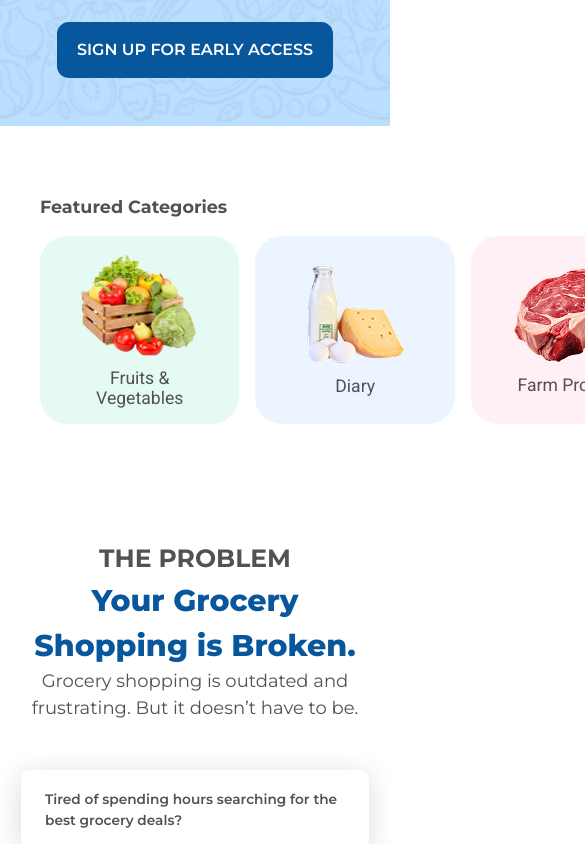
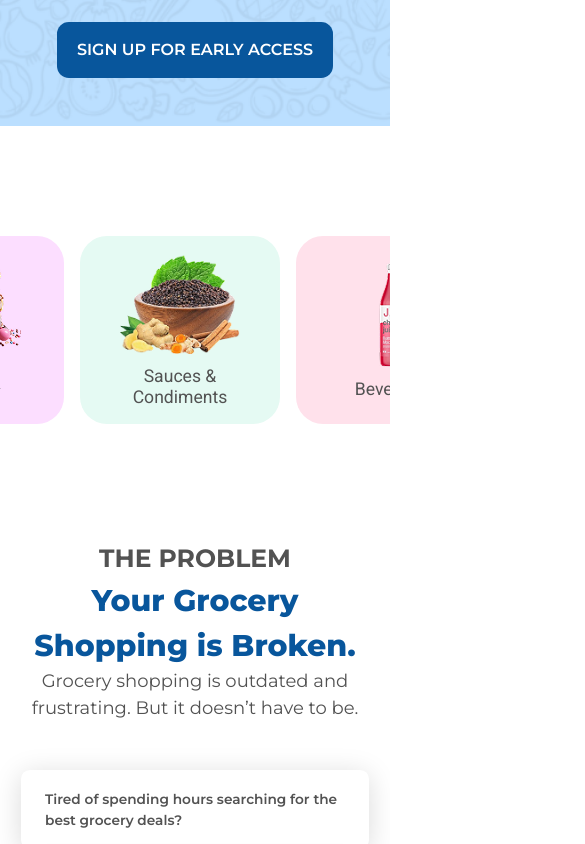
Before and after one commit to timiebi/shopquickC, a Next.js app: page / in a window 390 px wide. Shown: the part 960-1804 px from the top of the page, 585 px wide, since content can reach past the window. Built offline with nearby package versions, Linux system fonts and the light colour scheme; no server answers.

Commit message:
ui adjustment

```diff
--- a/src/app/contact/page.tsx
+++ b/src/app/contact/page.tsx
@@ -4,7 +4,7 @@
    return (
       <main className="relative ">
          <div className="bg-[url('/assets/herobg.png')] bg-cover bg-center h-[391px] md:h-[669px] md:w-auto w-full relative">
-            <div className="max-w-[1400px] m-auto pt-[2rem] md:pt-[4rem]">
+            <div className="max-w-[1400px] m-auto pt-[5rem] md:pt-[4rem]">
                <div className="flex md:flex-row flex-col items-center justify-center gap-[2rem]">
                   <div>
                      <h1 className="text-[40px] md:text-[4rem] max-w-[348px] md:text-left text-center m-auto md:max-w-[1058px] text-[#08569C] font-[700] leading-[50px] mb-[2rem]">
@@ -21,7 +21,7 @@
             </div>
          </div>
          <section className="md:h-[600px] h-[520px]">
-            <div className="max-w-[350px] md:max-w-[600px] w-full rounded-[18px] border-[#525252] border-3 md:border-5 max-h-[646px] md:max-h-[581px] py-[1rem] px-[20px] md:px-[50px] absolute top-[20rem] md:top-[23rem] md:left-50 bg-white left-1/2 -translate-x-1/2  md:translate-x-0">
+            <div className="max-w-[350px] md:max-w-[600px] w-full rounded-[18px] border-[#525252] border-3 md:border-5 max-h-[646px] md:max-h-[581px] py-[1rem] px-[20px] md:px-[50px] absolute top-[22rem] md:top-[23rem] md:left-50 bg-white left-1/2 -translate-x-1/2  md:translate-x-0">
                <main className="md:max-w-[1173px] w-full mt-2">
                   <header className="hidden md:block">
                      <h1 className="text-[#525252] font-[800] text-[2rem]">Email Us</h1>
--- a/src/app/page.tsx
+++ b/src/app/page.tsx
@@ -49,7 +49,7 @@
                </div>
             </div>
          </div>
-         <div className="mx-auto py-5  px-180 flex items-center justify-center overflow-x-scroll">
+         <div className="mx-auto py-5  md:px-180 flex items-center justify-center overflow-x-scroll">
             <Carousel />
          </div>
          <div className="mx-auto px-5  max-w-[1200px]">
--- a/src/modules/carousel.tsx
+++ b/src/modules/carousel.tsx
@@ -55,7 +55,7 @@
 
    return (
       <main className="carousel flex flex-col md:items-end mt-[3rem]">
-         <div className="max-w-[1400px]">
+         <div className="md:max-w-[1400px]">
             <div
                style={{ fontFamily: "Montserrat, sans-serif" }}
                className="flex items-center justify-between gap-2 text-[#525252] mb-[1rem] px-5"
--- a/src/modules/tryTheApp.tsx
+++ b/src/modules/tryTheApp.tsx
@@ -6,14 +6,14 @@
 export function TryTheApp() {
    const [activeTab, setActiveTab] = useState("Shoppers");
    return (
-      <main style={{ fontFamily: "Montserrat, sans-serif" }} className="mb-9 mx-5">
-         <div className="max-w-[495px] m-auto mt-[4rem] mb-5">
+      <main style={{ fontFamily: "Montserrat, sans-serif" }} className="mb-9 md:mx-5">
+         <div className="max-w-[300px] md:max-w-[495px] m-auto mt-[4rem] mb-5">
             <div className="bg-[#BBDFFF] max-w-[371px] rounded-[16px] flex items-center p-[4px] justify-between m-auto">
                {tabs.map((tab) => (
                   <div
                      key={tab}
                      onClick={() => setActiveTab(tab)}
-                     className={`cursor-pointer text-[24.54px] md:text-[1.45rem] font-[400] py-[13px] px-[24px] rounded-[16px]  ${
+                     className={`cursor-pointer text-[1rem] md:text-[1.45rem] font-[400] py-[13px] px-[24px] rounded-[16px]  ${
                         activeTab === tab ? "bg-[#08569C] text-white" : "text-[#525252]"
                      }`}
                   >
```
